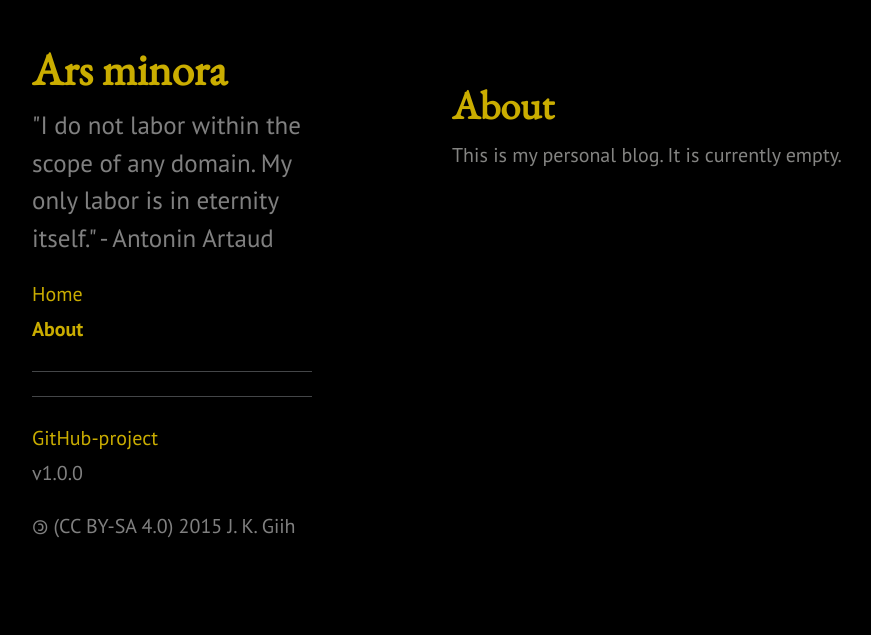
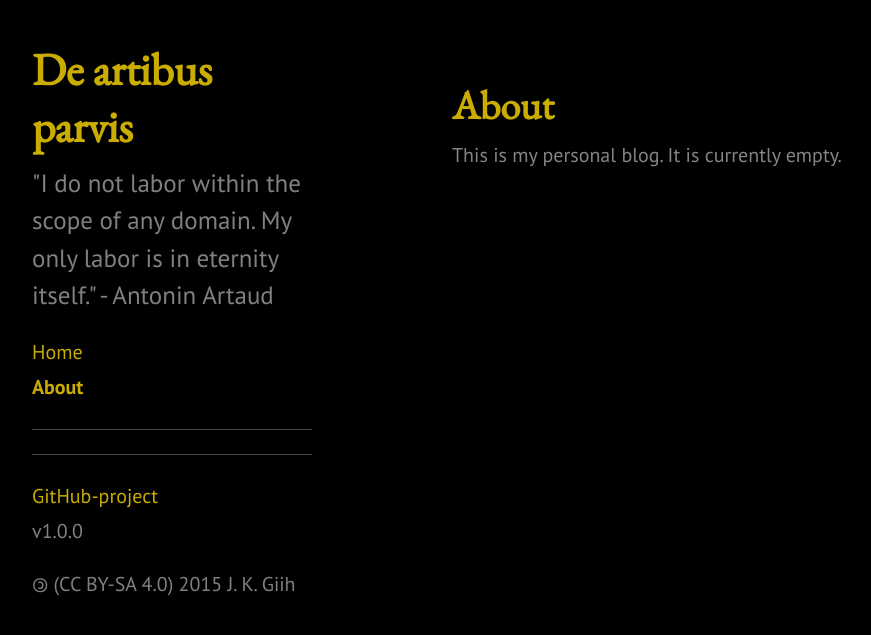
Before and after one commit to JKGiih/jkgiih.github.io, a Jekyll site: the page built from about.md, in a window 1280 px wide. Shown: the top 635 px of the page, without its empty margins (8-879 px from the left). Built offline with Jekyll 4.4.1, drawn with Linux system fonts in a browser that asks for light colours.

Commit message:
Correct Latin in title

```diff
--- a/_config.yml
+++ b/_config.yml
@@ -7,7 +7,7 @@ permalink:        pretty
 relative_permalinks: true
 
 # Setup
-title:            'Ars minora'
+title:            'De artibus parvis'
 tagline:          ''
 description:      '"I do not labor within the scope of any domain. My only labor is in eternity itself." - Antonin Artaud'
 url:              https://github.com/jkgiih
```
Also changed, not shown: README.md.
